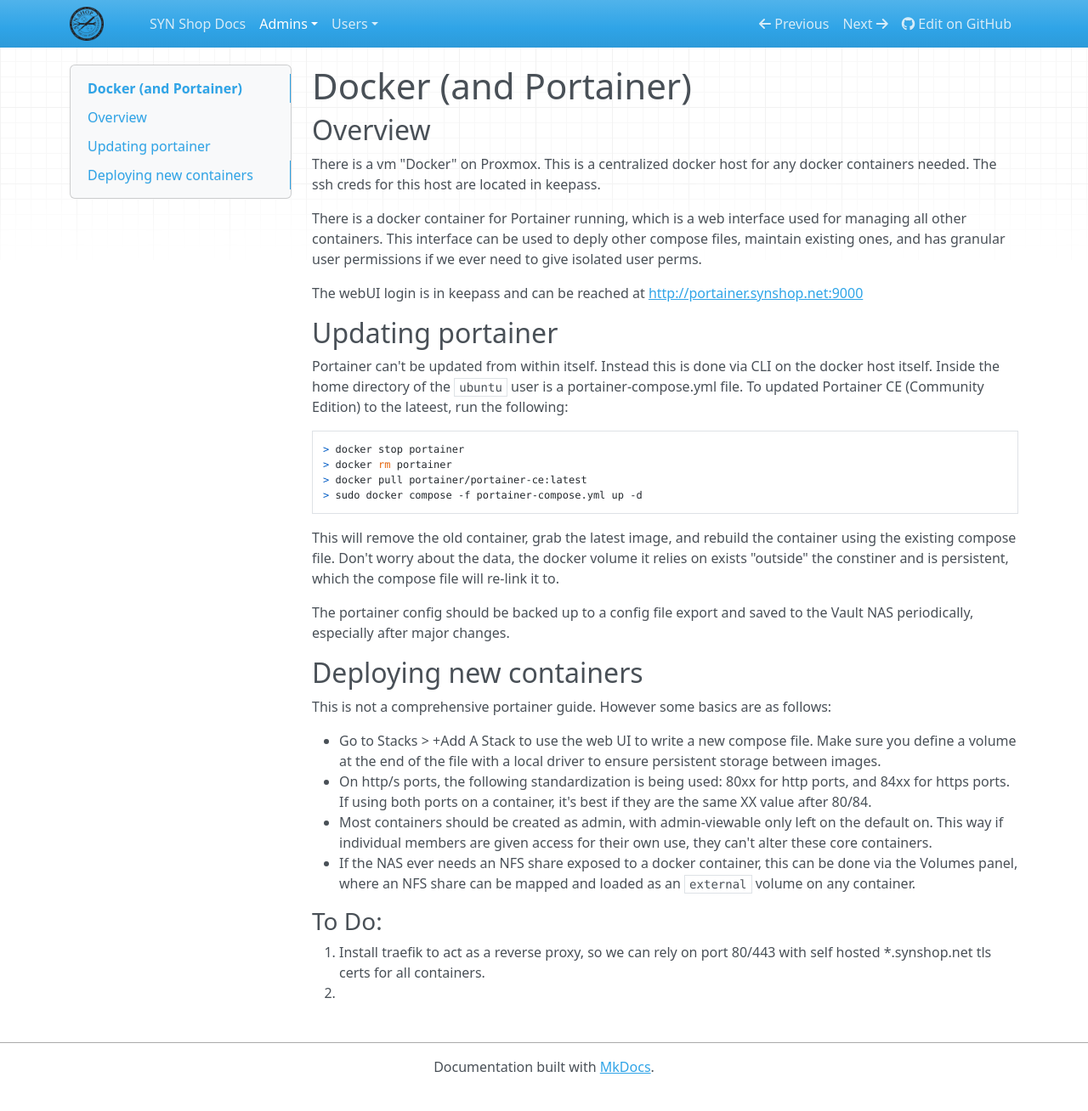
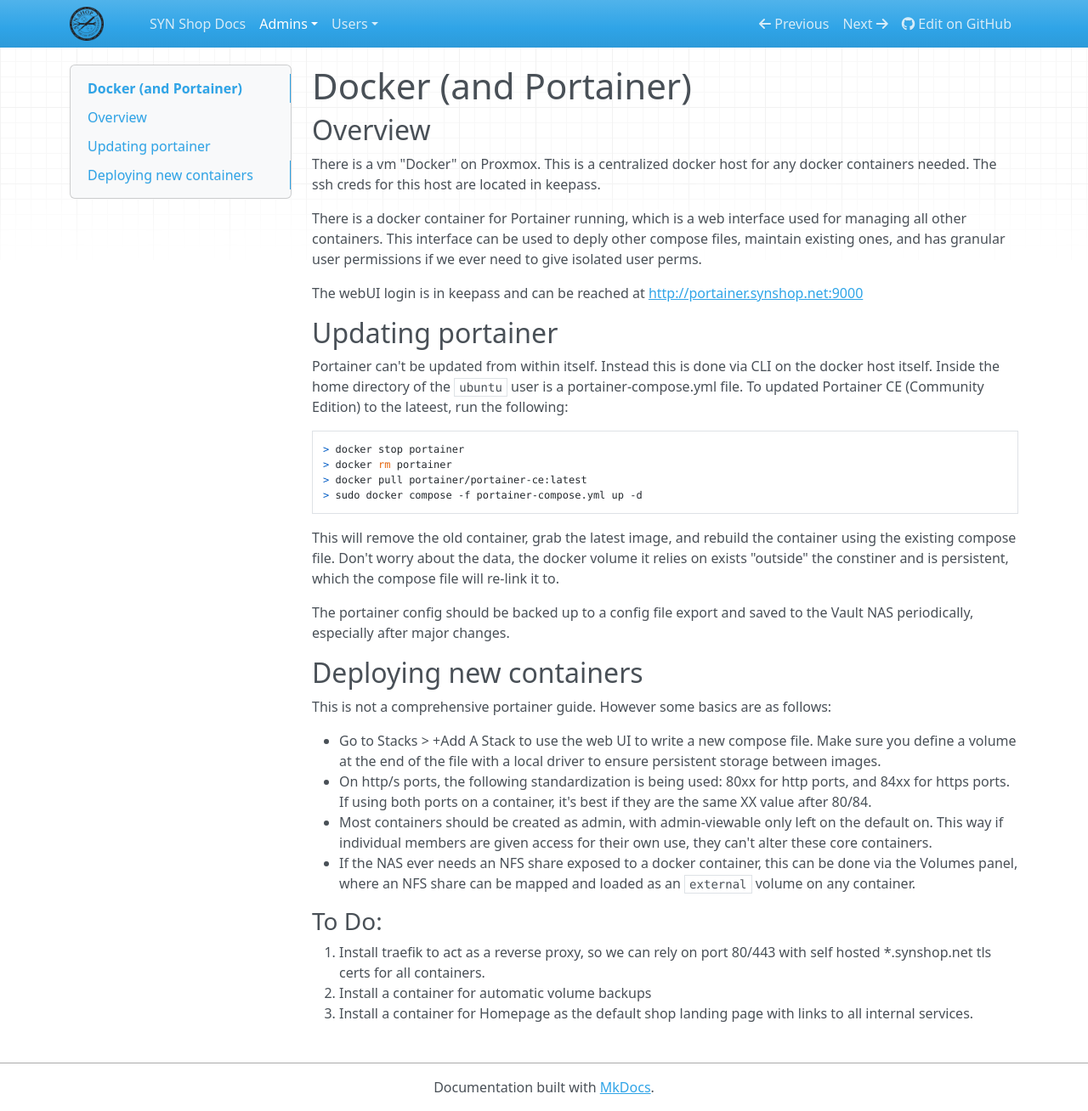
Before and after one commit to synshop/rtfm, an MkDocs documentation site: the page built from docs/admins/docker.md, in a window 1280 px wide and 1308 px high. Shown: the whole window at 85% size. Built offline with MkDocs 1.6.1, drawn with Linux system fonts in a browser that asks for light colours; nearby versions of some CDN libraries.

Commit message:
Update docker.md

```diff
--- a/docs/admins/docker.md
+++ b/docs/admins/docker.md
@@ -33,4 +33,5 @@
 ### To Do:
 
 1. Install traefik to act as a reverse proxy, so we can rely on port 80/443 with self hosted *.synshop.net tls certs for all containers.
-2.
+2. Install a container for automatic volume backups
+3. Install a container for Homepage as the default shop landing page with links to all internal services.
```
